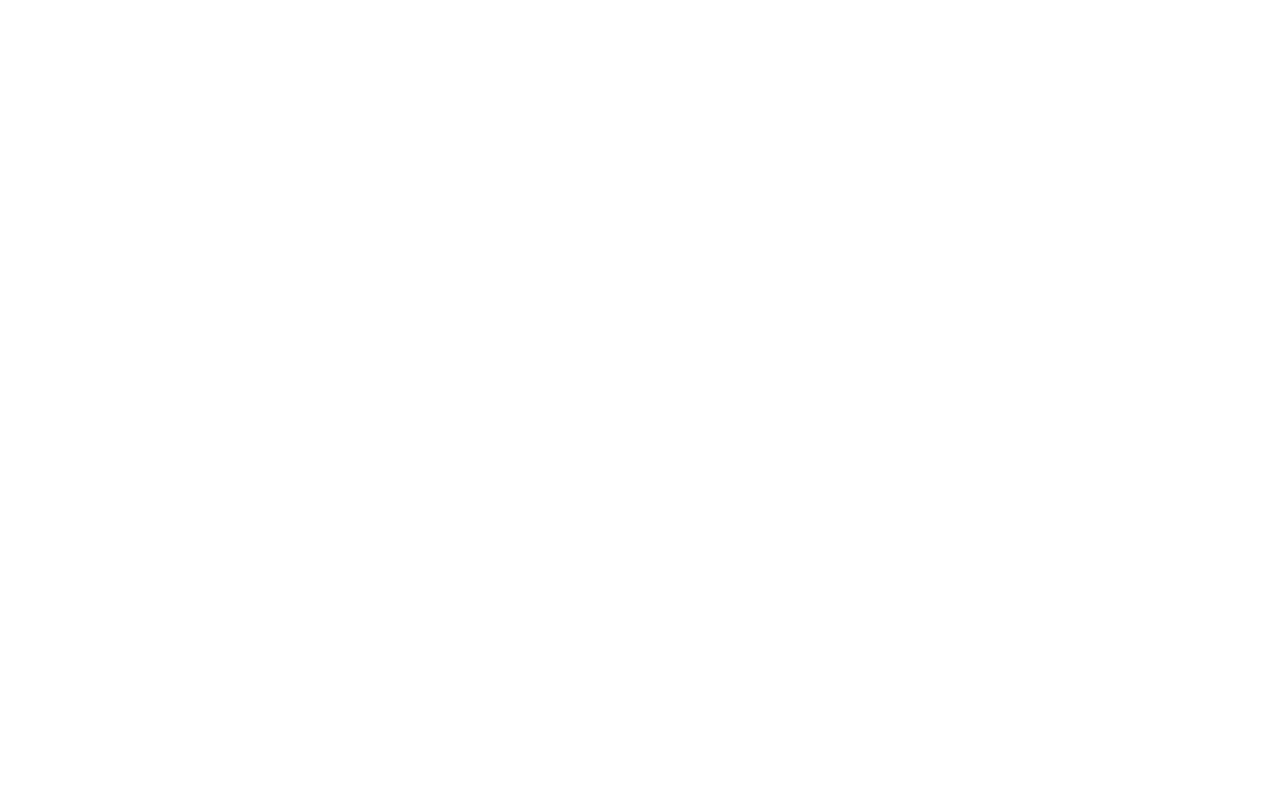
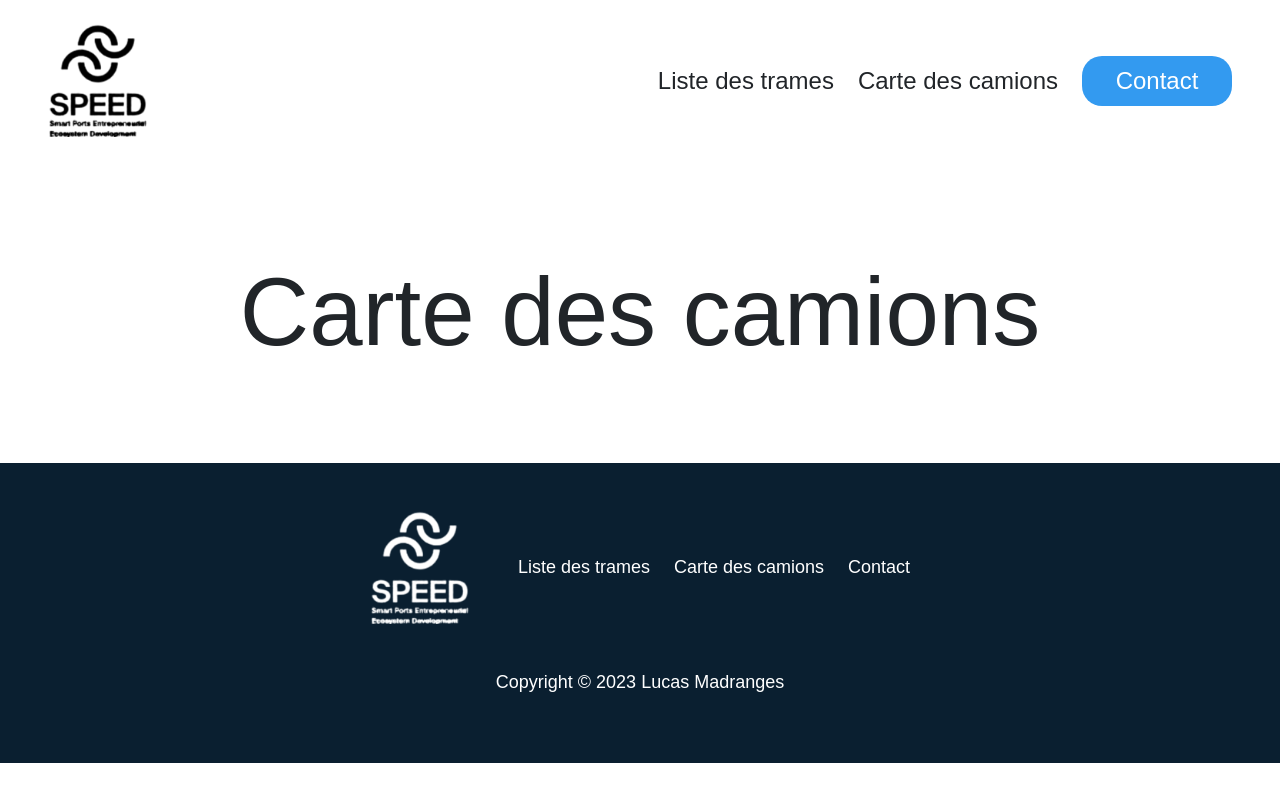
Before and after one commit to LucasMadranges/WebProjectSpeed, a PHP site: page /style/html/carte_camions.html in a window 1280 px wide. Before the commit the page is empty. Run offline with PHP 8.4, Linux system fonts and the light colour scheme.

Commit message:
Avancement du projet et de la page carte camions

```diff
--- /dev/null
+++ b/style/css/carte_camions.css
@@ -0,0 +1,13 @@
+/*************/
+/* CARTE CAMIONS */
+/*************/
+
+.main_carte_camion {
+  display: flex;
+  flex-direction: column;
+  gap: 4.8rem;
+  justify-content: center;
+  align-items: center;
+
+  padding: 9.6rem 9.6rem;
+}
--- a/style/css/footer.css
+++ b/style/css/footer.css
@@ -1,3 +1,42 @@
 /*************/
 /* FOOTER */
 /*************/
+
+.footer_page {
+  height: 300px;
+  background-color: #0a1f30;
+  color: #fff;
+
+  display: flex;
+  flex-direction: column;
+  align-items: center;
+  gap: 4.8rem;
+}
+
+.footer_link_logo {
+  display: flex;
+  gap: 4.8rem;
+  justify-content: center;
+  padding-top: 4.8rem;
+}
+
+.nav_footer:link,
+.nav_footer:visited {
+  color: #fff;
+  font-size: 1.8rem;
+  transition: color 0.3s;
+}
+
+.nav_footer:hover,
+.nav_footer:active {
+  text-decoration: none;
+  color: #339af0;
+}
+
+.logo_footer {
+  filter: brightness(100);
+}
+
+.copyright {
+  font-size: 1.8rem;
+}
--- a/style/css/general.css
+++ b/style/css/general.css
@@ -26,6 +26,7 @@ Primary:
 Tints:
 Shades:
 - #297BC0
+- #0A1F30
 Accents:
 Greys:
 - #212529
--- a/style/html/carte_camions.html
+++ b/style/html/carte_camions.html
@@ -0,0 +1,50 @@
+<!DOCTYPE html>
+<html lang="en">
+  <head>
+    <meta charset="UTF-8" />
+    <meta http-equiv="X-UA-Compatible" content="IE=edge" />
+    <meta name="viewport" content="width=device-width, initial-scale=1.0" />
+    <link rel="stylesheet" href="../css/general.css" />
+    <link rel="stylesheet" href="../css/header.css" />
+    <link rel="stylesheet" href="../css/footer.css" />
+    <link rel="stylesheet" href="../css/carte_camions.css" />
+    <title>Speed Web Page</title>
+  </head>
+  <body>
+    <header class="header_page">
+      <img
+        src="../img/logo/logo_speed.png"
+        alt="Logo SPEED"
+        class="logo_speed"
+      />
+      <nav class="nav_bar">
+        <a href="tab_trame.html" class="nav_link">Liste des trames</a>
+        <a href="carte_camions.html" class="nav_link">Carte des camions</a>
+        <a href="contact.html" class="nav_link btn btn_contact">Contact</a>
+      </nav>
+    </header>
+    <main class="main_carte_camion">
+      <h1 class="heading_primary">Carte des camions</h1>
+      </script>
+    </main>
+    <footer class="footer_page">
+      <div class="footer_link_logo">
+        <img
+          src="../img/logo/logo_speed.png"
+          alt="Logo Speed"
+          class="logo_speed logo_footer"
+        />
+        <nav class="nav_bar">
+          <a href="tab_trame.html" class="nav_link nav_footer"
+            >Liste des trames</a
+          >
+          <a href="carte_camions.html" class="nav_link nav_footer"
+            >Carte des camions</a
+          >
+          <a href="contact.html" class="nav_link nav_footer">Contact</a>
+        </nav>
+      </div>
+      <span class="copyright">Copyright © 2023 Lucas Madranges</span>
+    </footer>
+  </body>
+</html>
```
Also changed, not shown: style/html/contact.html (+46 -0 lines), style/html/tab_trame.html (+8 -4 lines).
